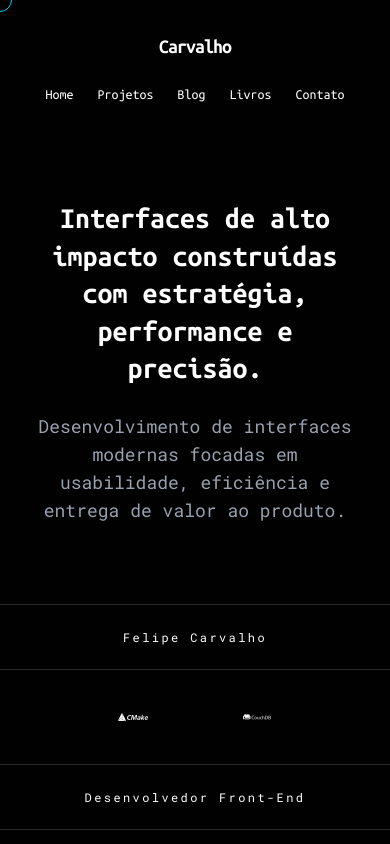
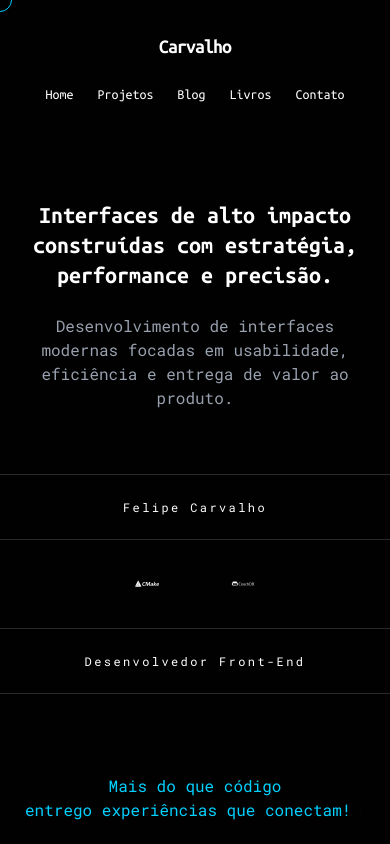
Before and after one commit to oecarvalho/portifolioCarvalho2026, a Next.js app: page / in a window 390 px wide. Shown: the top 844 px of the page. Built offline with nearby package versions, Linux system fonts and the light colour scheme.

Commit message:
finalizando hero

```diff
--- a/src/components/hero-section/hero-section.tsx
+++ b/src/components/hero-section/hero-section.tsx
@@ -7,18 +7,21 @@ export const HeroSection = () => {
 
       {/* HERO */}
       <div className="container mx-auto px-6">
-        <div className="w-full max-w-6xl mx-auto mt-16 md:mt-20 lg:mt-30 text-center">
+        <div className="w-full max-w-5xl xl:max-w-6xl 2xl:max-w-7xl mx-auto
+                        mt-16 md:mt-20 lg:mt-24 xl:mt-32 2xl:mt-40
+                        text-center">
 
           <h1 className="font-mono font-bold
-                         text-3xl sm:text-4xl md:text-5xl lg:text-[84px]
-                         leading-tight lg:leading-23">
+                         text-2xl sm:text-4xl md:text-5xl lg:text-6xl xl:text-7xl 2xl:text-[84px]
+                         leading-tight xl:leading-tight 2xl:leading-[1.1]">
             Interfaces de alto impacto construídas com estratégia, performance e precisão.
           </h1>
 
-          <p className="text-lg sm:text-xl md:text-xl
+          <p className="text-base sm:text-lg md:text-xl
                         mt-6 md:mt-8 lg:mt-10
                         text-gray-400
-                        w-full max-w-3xl mx-auto">
+                        w-full max-w-xl md:max-w-2xl xl:max-w-3xl
+                        mx-auto">
             Desenvolvimento de interfaces modernas focadas em usabilidade,
             eficiência e entrega de valor ao produto.
           </p>
@@ -27,7 +30,10 @@ export const HeroSection = () => {
       </div>
 
       {/* FOOTER STRIP */}
-      <div className="w-full mt-20 md:mt-24 lg:mt-52 border-y border-[#2A2A2B]">
+      <div className="w-full
+                      mt-16 md:mt-20 lg:mt-24 xl:mt-32 2xl:mt-44
+                      border-y border-[#2A2A2B]">
+
         <div className="container mx-auto
                         flex flex-col md:flex-row
                         justify-between items-center md:items-stretch">
@@ -35,9 +41,9 @@ export const HeroSection = () => {
           {/* LEFT */}
           <div className="flex flex-1 items-center
                           justify-center md:justify-start
-                          py-6 md:py-12">
+                          py-6 md:py-10 xl:py-12">
             <p className="font-mono tracking-[0.2em]
-                          text-xs sm:text-sm lg:text-base
+                          text-xs sm:text-sm xl:text-base
                           text-center md:text-left">
               Felipe Carvalho
             </p>
@@ -45,22 +51,22 @@ export const HeroSection = () => {
 
           {/* SOCIAL */}
           <div className="flex items-center justify-center
-                          gap-8 sm:gap-10 lg:gap-16
+                          gap-6 sm:gap-8 lg:gap-10 xl:gap-12 2xl:gap-16
                           border-y md:border-y-0 md:border-x border-[#2A2A2B]
-                          py-8 md:py-12
-                          px-6 sm:px-10 lg:px-20
+                          py-8 md:py-10 xl:py-12
+                          px-6 sm:px-8 lg:px-12 xl:px-16 2xl:px-20
                           w-full md:w-auto">
 
             <Link href="https://github.com/oecarvalho" target="_blank">
-              <i className="devicon-github-original text-3xl lg:text-4xl transition-all duration-300 hover:text-[#00D1FF] hover:scale-110 block"></i>
+              <i className="devicon-github-original text-2xl sm:text-3xl xl:text-3xl 2xl:text-4xl transition-all duration-300 hover:text-[#00D1FF] hover:scale-110 block"></i>
             </Link>
 
             <Link href="https://linkedin.com/in/felipepcarvalho" target="_blank">
-              <i className="devicon-linkedin-plain text-3xl lg:text-4xl transition-all duration-300 hover:text-[#00D1FF] hover:scale-110 block"></i>
+              <i className="devicon-linkedin-plain text-2xl sm:text-3xl xl:text-3xl 2xl:text-4xl transition-all duration-300 hover:text-[#00D1FF] hover:scale-110 block"></i>
             </Link>
 
             <Link href="https://behance.net/oecarvalho" target="_blank">
-              <i className="devicon-behance-plain text-3xl lg:text-4xl transition-all duration-300 hover:text-[#00D1FF] hover:scale-110 block"></i>
+              <i className="devicon-behance-plain text-2xl sm:text-3xl xl:text-3xl 2xl:text-4xl transition-all duration-300 hover:text-[#00D1FF] hover:scale-110 block"></i>
             </Link>
 
           </div>
@@ -68,9 +74,9 @@ export const HeroSection = () => {
           {/* RIGHT */}
           <div className="flex flex-1 items-center
                           justify-center md:justify-end
-                          py-6 md:py-12">
+                          py-6 md:py-10 xl:py-12">
             <p className="font-mono tracking-[0.2em]
-                          text-xs sm:text-sm lg:text-base
+                          text-xs sm:text-sm xl:text-base
                           text-center md:text-right">
               Desenvolvedor Front-End
             </p>
```
